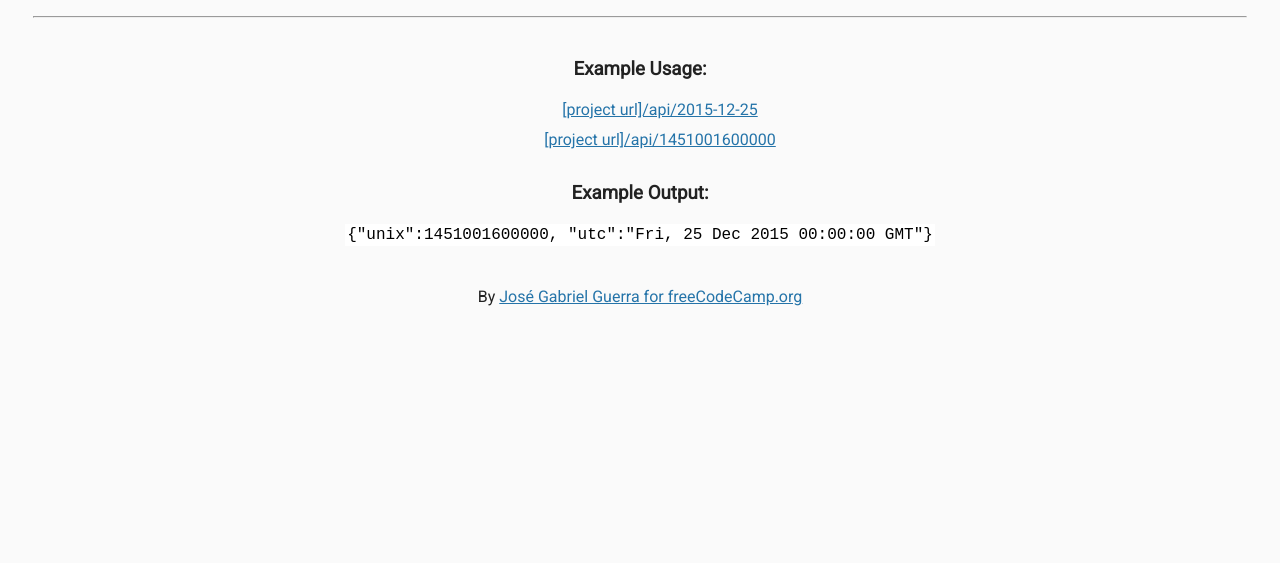
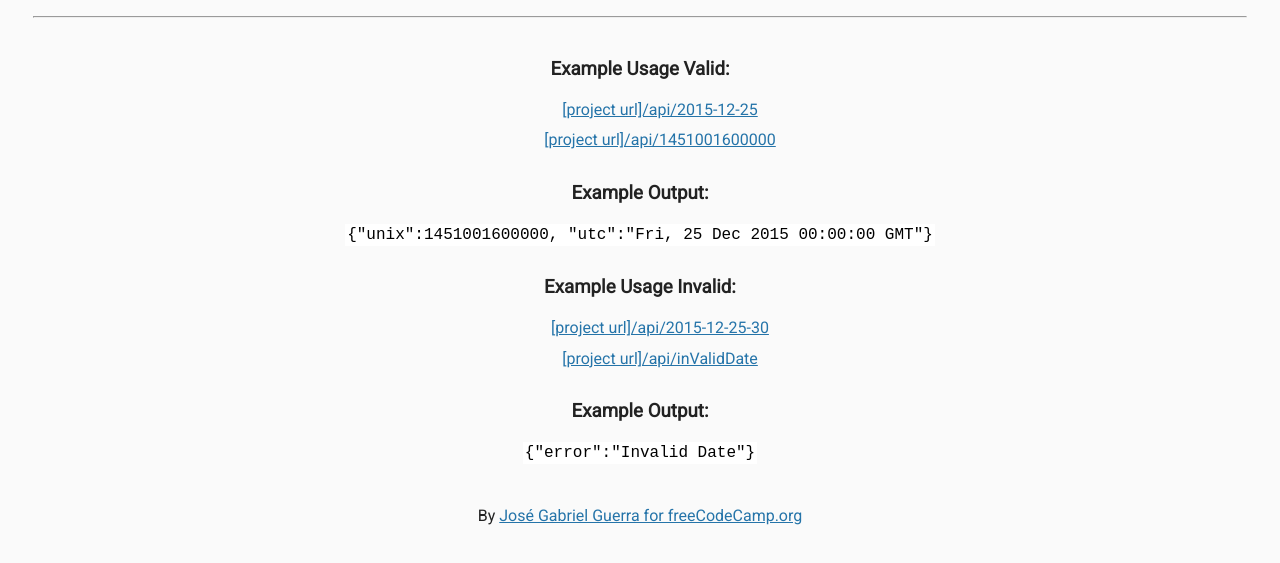
Before and after one commit to arq-gabo/boilerplate-project-timestamp, a website: page views/index.html in a window 1280 px wide. Shown: the part 53-616 px from the top of the page. Drawn offline with Linux system fonts and the light colour scheme; files that its build step writes are made by us from their sources.

Commit message:
Modify html file add invalid options

```diff
--- a/views/index.html
+++ b/views/index.html
@@ -20,7 +20,7 @@
     <h1>Timestamp Microservice</h1>
     <hr />
     <div class="container">
-      <h3>Example Usage:</h3>
+      <h3>Example Usage Valid:</h3>
       <ul>
         <li><a href="api/2015-12-25">[project url]/api/2015-12-25</a></li>
         <li><a href="api/1451001600000">[project url]/api/1451001600000</a></li>
@@ -31,6 +31,17 @@
         <code
           >{"unix":1451001600000, "utc":"Fri, 25 Dec 2015 00:00:00 GMT"}</code
         >
+      </p>
+
+      <h3>Example Usage Invalid:</h3>
+      <ul>
+        <li><a href="api/2015-12-25-30">[project url]/api/2015-12-25-30</a></li>
+        <li><a href="api/inValidDate">[project url]/api/inValidDate</a></li>
+      </ul>
+
+      <h3>Example Output:</h3>
+      <p>
+        <code>{"error":"Invalid Date"}</code>
       </p>
     </div>
     <div class="footer">
```
